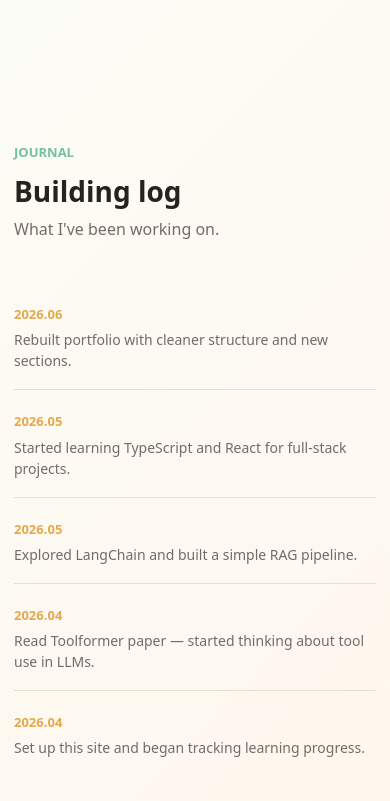
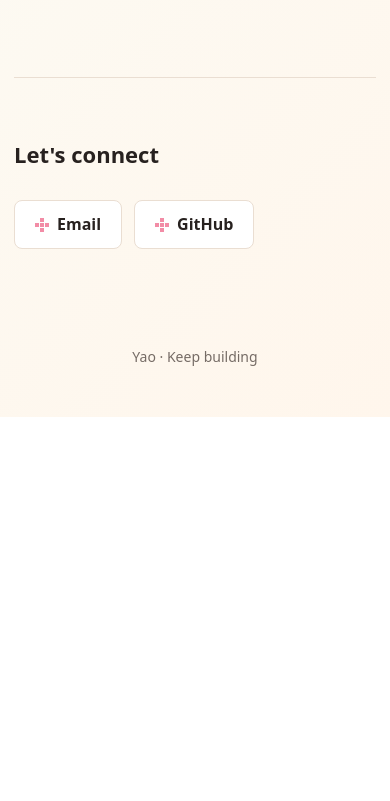
Before and after one commit to Yaoyoay/zero-to-tech, a plain HTML site: page index.html in a window 390 px wide. Shown: the part 3863-4664 px from the top of the page. After the commit the page ends 4280 px from the top, so only its background shows below. Drawn offline with Linux system fonts and the light colour scheme.

Commit message:
remove: Journal 板块（HTML/CSS/JS）

```diff
--- a/index.html
+++ b/index.html
@@ -21,7 +21,6 @@
                 <a href="#projects">Projects</a>
                 <a href="#skills">Skills</a>
                 <a href="#notes">Notes</a>
-                <a href="#journal">Journal</a>
             </div>
         </nav>
     </header>
@@ -113,16 +112,6 @@
             <div class="notes-list" id="noteList"></div>
         </section>
 
-        <!-- Journal -->
-        <section class="section" id="journal">
-            <div class="section-header">
-                <p class="eyebrow">Journal</p>
-                <h2>Building log</h2>
-                <p class="section-desc">What I've been working on.</p>
-            </div>
-            <div class="journal-list" id="journalList"></div>
-        </section>
-
         <!-- Contact -->
         <section class="section contact-section" id="contact">
             <h2>Let's connect</h2>
--- a/script.js
+++ b/script.js
@@ -64,18 +64,9 @@ const notes = [
     }
 ];
 
-const journal = [
-    { date: "2026.06", event: "Rebuilt portfolio with cleaner structure and new sections." },
-    { date: "2026.05", event: "Started learning TypeScript and React for full-stack projects." },
-    { date: "2026.05", event: "Explored LangChain and built a simple RAG pipeline." },
-    { date: "2026.04", event: "Read Toolformer paper — started thinking about tool use in LLMs." },
-    { date: "2026.04", event: "Set up this site and began tracking learning progress." }
-];
-
 const projectGrid = document.querySelector("#projectGrid");
 const skillGrid = document.querySelector("#skillGrid");
 const noteList = document.querySelector("#noteList");
-const journalList = document.querySelector("#journalList");
 const navToggle = document.querySelector(".nav-toggle");
 const navMenu = document.querySelector("#navMenu");
 const navLinks = document.querySelectorAll(".nav-menu a");
@@ -118,15 +109,6 @@ function renderNotes() {
     `).join("");
 }
 
-function renderJournal() {
-    journalList.innerHTML = journal.map((j) => `
-        <div class="journal-entry">
-            <span class="journal-date">${j.date}</span>
-            <p class="journal-event">${j.event}</p>
-        </div>
-    `).join("");
-}
-
 function closeMobileNav() {
     navMenu.classList.remove("open");
     navToggle.setAttribute("aria-expanded", "false");
@@ -150,7 +132,6 @@ function setActiveLink() {
 renderProjects();
 renderSkills();
 renderNotes();
-renderJournal();
 setActiveLink();
 
 navToggle.addEventListener("click", () => {
--- a/style.css
+++ b/style.css
@@ -607,39 +607,6 @@ h3 {
     line-height: 1.5;
 }
 
-/* ── Journal ── */
-
-.journal-list {
-    display: flex;
-    flex-direction: column;
-}
-
-.journal-entry {
-    display: grid;
-    grid-template-columns: 100px 1fr;
-    gap: 24px;
-    padding: 18px 0;
-    border-bottom: 1px solid var(--line);
-}
-
-.journal-entry:last-child {
-    border-bottom: none;
-}
-
-.journal-date {
-    font-size: 13px;
-    font-weight: 800;
-    color: var(--gold);
-    padding-top: 2px;
-}
-
-.journal-event {
-    margin: 0;
-    font-size: 14px;
-    color: var(--muted);
-    line-height: 1.5;
-}
-
 /* ── Contact ── */
 
 .contact-section {
@@ -786,9 +753,4 @@ h3 {
     .project-grid {
         grid-template-columns: 1fr;
     }
-
-    .journal-entry {
-        grid-template-columns: 1fr;
-        gap: 4px;
-    }
 }
```
